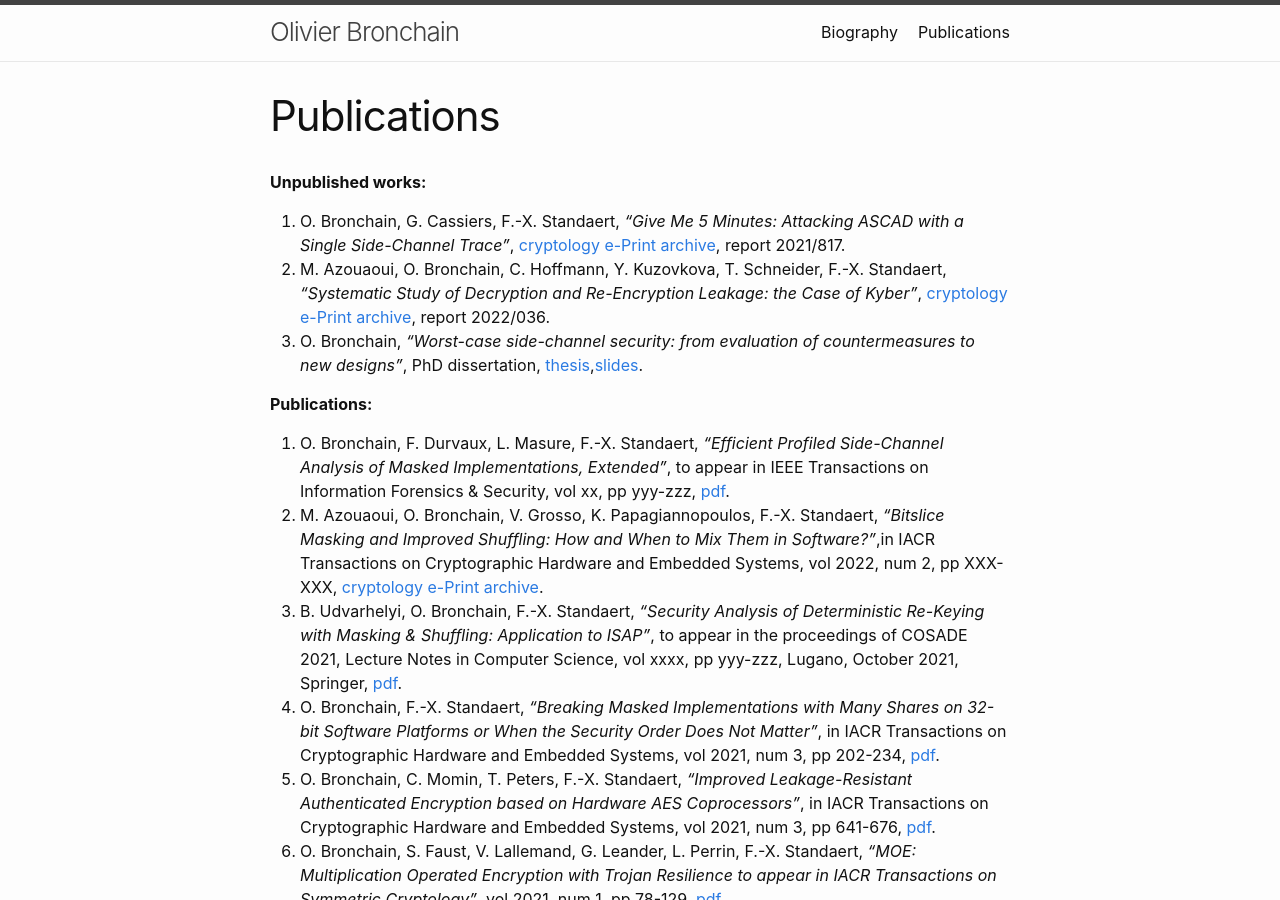
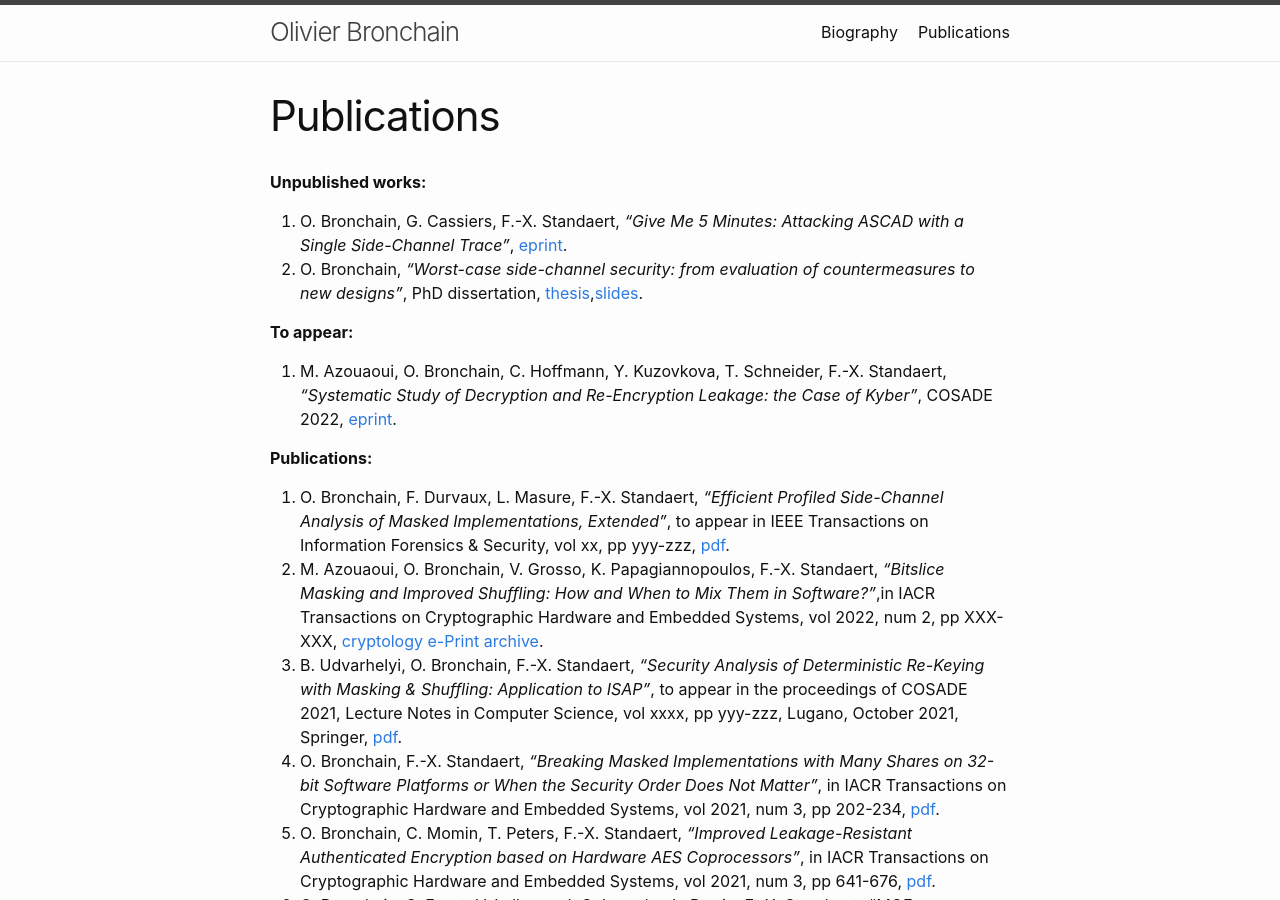
Before and after one commit to obronchain/obronchain.github.io, a Jekyll site: the page built from publications.md, in a window 1280 px wide and 900 px high. Built offline with Jekyll 4.4.1, drawn with Linux system fonts in a browser that asks for light colours; a style sheet for code colours, icons or effects is not loaded.

Commit message:
add COSADE paper

```diff
--- a/publications.md
+++ b/publications.md
@@ -7,9 +7,11 @@ permalink: /publications/
 
 **Unpublished works:**
 
-1. O. Bronchain, G. Cassiers, F.-X. Standaert, _"Give Me 5 Minutes: Attacking ASCAD with a Single Side-Channel Trace"_, [cryptology e-Print archive](https://eprint.iacr.org/2021/817), report 2021/817.
-2. M. Azouaoui, O. Bronchain, C. Hoffmann, Y. Kuzovkova, T. Schneider, F.-X. Standaert, _"Systematic Study of Decryption and Re-Encryption Leakage: the Case of Kyber"_,  [cryptology e-Print archive](https://eprint.iacr.org/2022/036), report 2022/036.
+1. O. Bronchain, G. Cassiers, F.-X. Standaert, _"Give Me 5 Minutes: Attacking ASCAD with a Single Side-Channel Trace"_, [eprint](https://eprint.iacr.org/2021/817).
 3. O. Bronchain, _"Worst-case side-channel security: from evaluation of countermeasures to new designs"_, PhD dissertation, [thesis](papers/thesis.pdf),[slides](slides/thesis_public.pdf).
+
+**To appear:**
+1. M. Azouaoui, O. Bronchain, C. Hoffmann, Y. Kuzovkova, T. Schneider, F.-X. Standaert, _"Systematic Study of Decryption and Re-Encryption Leakage: the Case of Kyber"_,  COSADE 2022, [eprint](https://eprint.iacr.org/2022/036).
 
 **Publications:**
 19. O. Bronchain, F. Durvaux, L. Masure, F.-X. Standaert, _"Efficient Profiled Side-Channel Analysis of Masked Implementations, Extended"_, to appear in IEEE Transactions on Information Forensics & Security, vol xx, pp yyy-zzz, [pdf](papers/19.pdf).
```
